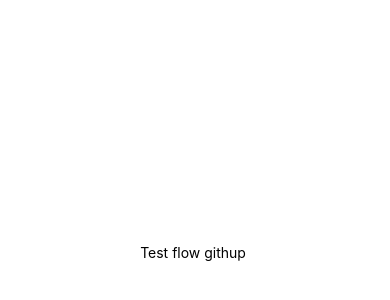
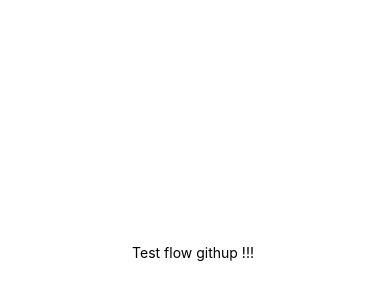
Before and after one commit to Ton-555/StartupDailydoApp, a React Native app: screen / in a window 390 px wide. Shown: the part 170-470 px from the top of the page. Built offline with nearby package versions, Linux system fonts and the light colour scheme.

Commit message:
test file app

```diff
--- a/App.js
+++ b/App.js
@@ -4,7 +4,7 @@ import { StyleSheet, Text, View } from 'react-native';
 export default function App() {
   return (
     <View style={styles.container}>
-      <Text>Test flow githup </Text>
+      <Text>Test flow githup !!! </Text>
       <StatusBar style="auto" />
     </View>
   );
```
